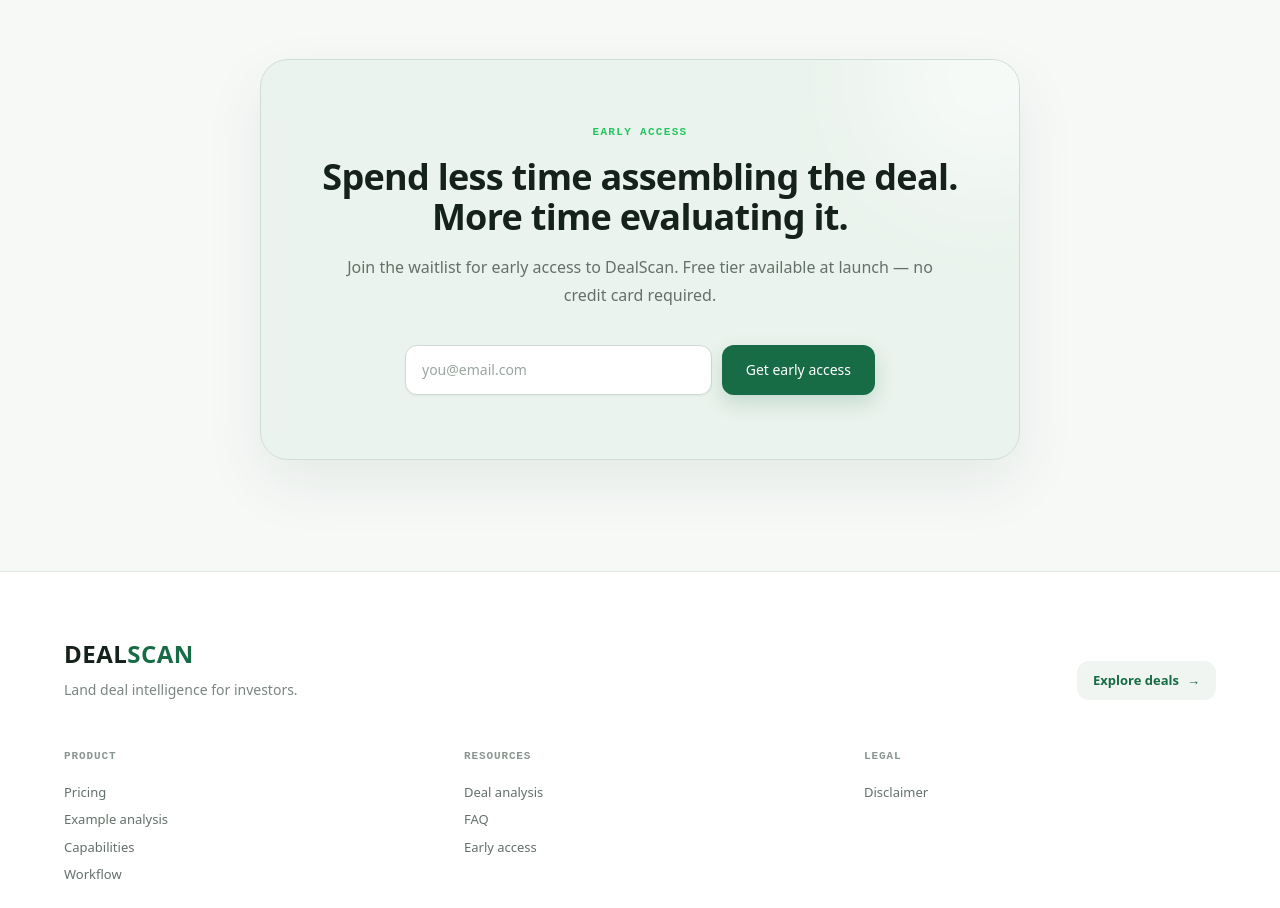
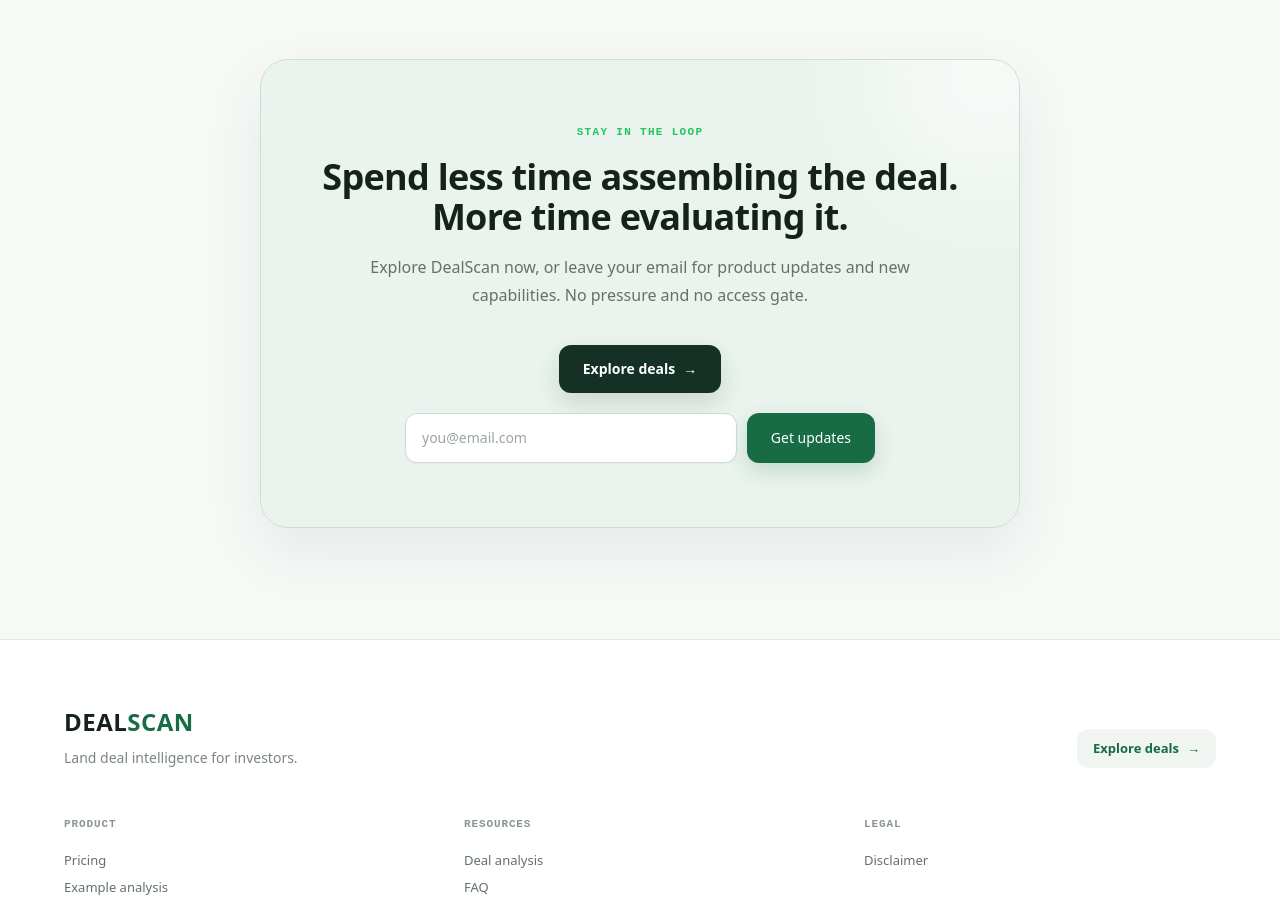
Before and after one commit to doriaphiri82-glitch/dealscan, a Next.js app in the folder landing/: page / in a window 1280 px wide. Shown: the part 8380-9288 px from the top of the page. Built offline with nearby package versions, Linux system fonts and the light colour scheme.

Commit message:
Remove early-access gate messaging from final CTA

```diff
--- a/landing/components/FinalCTA.tsx
+++ b/landing/components/FinalCTA.tsx
@@ -14,7 +14,7 @@
     try {
       const res = await fetch('/api/waitlist', { method: 'POST', headers: { 'Content-Type': 'application/json' }, body: JSON.stringify({ email, source: 'final_cta' }) })
       const data = await res.json()
-      if (res.ok) { setStatus('success'); setMessage("You're on the list. We'll be in touch when early access opens."); setEmail('') }
+      if (res.ok) { setStatus('success'); setMessage("Thanks — you're signed up for DealScan updates."); setEmail('') }
       else { setStatus('error'); setMessage(data.error || 'Something went wrong. Please try again.') }
     } catch { setStatus('error'); setMessage('Network error. Please try again.') }
   }
@@ -26,12 +26,13 @@
           <div className="absolute inset-0 parcel-grid opacity-40" aria-hidden="true" />
           <div className="absolute -top-24 -right-20 h-56 w-56 rounded-full bg-white/70 blur-3xl" aria-hidden="true" />
           <div className="relative">
-            <p className="font-mono text-[11px] font-semibold tracking-[0.12em] uppercase text-brand-500 mb-4">Early Access</p>
+            <p className="font-mono text-[11px] font-semibold tracking-[0.12em] uppercase text-brand-500 mb-4">Stay in the loop</p>
             <h2 className="text-3xl md:text-4xl font-bold tracking-[-0.02em] text-[#15211b] mb-4">Spend less time assembling the deal. More time evaluating it.</h2>
-            <p className="text-[16px] text-[#64716a] leading-[1.75] mb-9 max-w-[590px] mx-auto">Join the waitlist for early access to DealScan. Free tier available at launch — no credit card required.</p>
+            <p className="text-[16px] text-[#64716a] leading-[1.75] mb-9 max-w-[590px] mx-auto">Explore DealScan now, or leave your email for product updates and new capabilities. No pressure and no access gate.</p>
+            <div className="mb-5"><a href="/deals" className="inline-flex items-center justify-center gap-2 rounded-xl bg-[#153025] px-6 py-3.5 text-sm font-bold text-white shadow-[0_10px_24px_rgba(21,48,37,.14)] transition hover:-translate-y-0.5 hover:bg-[#176b45]">Explore deals <span>→</span></a></div>
             <form onSubmit={handleSubmit} className="flex flex-col sm:flex-row gap-2.5 max-w-[470px] mx-auto">
               <input type="email" value={email} onChange={(e) => setEmail(e.target.value)} placeholder="you@email.com" className="flex-1 px-4 py-3.5 rounded-xl bg-white border border-[#cfdad3] text-[#26352d] placeholder-[#9aa69f] text-sm shadow-sm focus:outline-none focus:border-[#176b45] focus:ring-[3px] focus:ring-[#176b45]/10 transition-colors" aria-label="Email address" />
-              <button type="submit" disabled={status === 'loading'} className="px-6 py-3.5 rounded-xl bg-[#176b45] hover:bg-[#0f5637] text-white text-sm font-medium shadow-[0_8px_20px_rgba(23,107,69,0.18)] transition-all hover:-translate-y-px disabled:opacity-50 disabled:cursor-not-allowed whitespace-nowrap">{status === 'loading' ? 'Joining...' : 'Get early access'}</button>
+              <button type="submit" disabled={status === 'loading'} className="px-6 py-3.5 rounded-xl bg-[#176b45] hover:bg-[#0f5637] text-white text-sm font-medium shadow-[0_8px_20px_rgba(23,107,69,0.18)] transition-all hover:-translate-y-px disabled:opacity-50 disabled:cursor-not-allowed whitespace-nowrap">{status === 'loading' ? 'Saving...' : 'Get updates'}</button>
             </form>
             {message && <p role="status" aria-live="polite" className={`mt-4 text-[13px] font-medium ${status === 'success' ? 'text-[#176b45]' : 'text-red-600'}`}>{message}</p>}
           </div>
```
